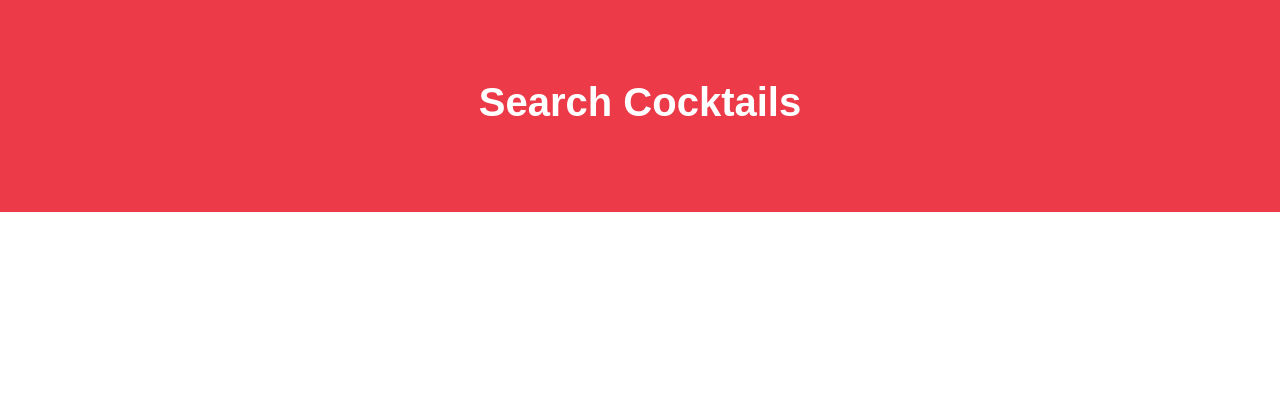
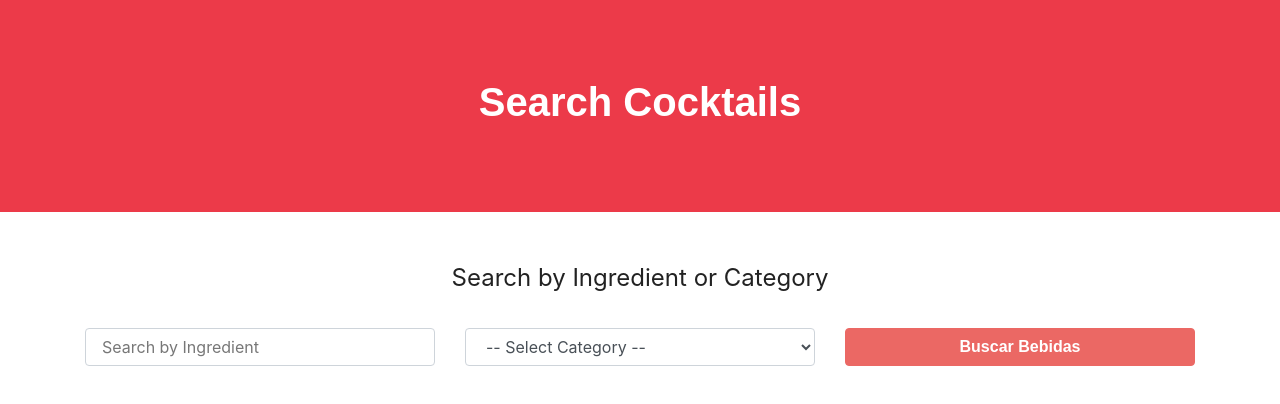
Before and after one commit to danisan9490/-search-cocktails, a React (Create React App) app in the folder client/: page / in a window 1280 px wide. Shown: the top 404 px of the page. Built offline with nearby package versions, Linux system fonts and the light colour scheme; a web font is replaced by a local one.

Commit message:
#2 Add Form

```diff
--- a/client/src/components/Formulario.js
+++ b/client/src/components/Formulario.js
@@ -1,8 +1,41 @@
-import React from 'react';
+import React from 'react'
 
 const Formulario = () => {
   return (
-    <h1>Form</h1>
+    <form
+      className="col-12"
+    >
+      <fieldset className="text-center">
+        <legend>Search by Ingredient or Category</legend>
+      </fieldset>
+
+      <div className="row mt-4">
+        <div className="col-md-4">
+          <input
+            name="nombre"
+            className="form-control"
+            type="text"
+            placeholder="Search by Ingredient"
+          />
+        </div>
+        <div className="col-md-4">
+          <select
+            className="form-control"
+            name="categoria"
+          >
+            <option value="">-- Select Category --</option>
+          </select>
+        </div>
+
+        <div className="col-md-4">
+          <input
+            type="submit"
+            className="btn btn-block btn-primary"
+            value="Buscar Bebidas"
+          />
+        </div>
+      </div>
+    </form>
   );
 }
 
```
